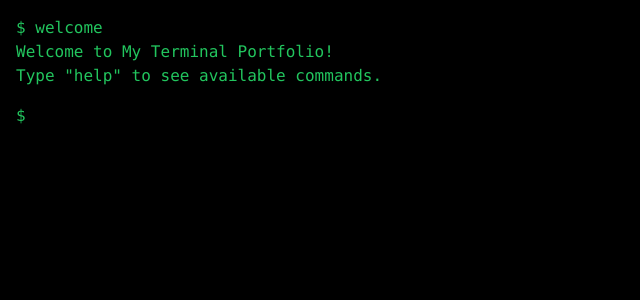
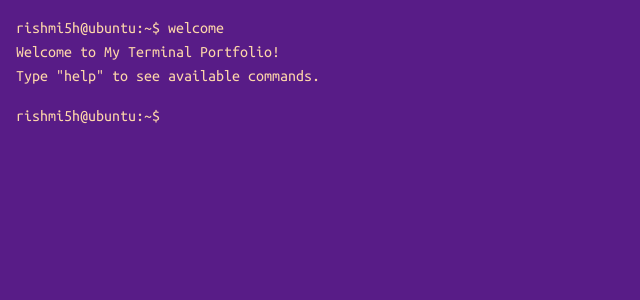
Before and after one commit to rishmi5h/terminal, a React (Vite) app: page / in a window 1280 px wide. Shown: the top 300 px of the page, without its empty margins (0-640 px from the left). Built offline with nearby package versions, Linux system fonts and the light colour scheme.

Commit message:
Update App.tsx

```diff
--- a/src/App.tsx
+++ b/src/App.tsx
@@ -1,14 +1,39 @@
-import React, { useState } from 'react';
+import React, { useEffect, useState } from 'react';
 import Terminal from './components/Terminal.tsx';
 import { Theme, themes } from './components/Themes.tsx';
+
+function getDefaultTheme(): keyof typeof themes {
+  const userAgent = window.navigator.userAgent.toLowerCase();
+  if (userAgent.includes('mac')) {
+    return 'mac-terminal';
+  }
+  if (userAgent.includes('win')) {
+    return 'windows-cmd';
+  }
+  if (userAgent.includes('linux')) {
+    return 'ubuntu';
+  }
+  return 'default';
+}
 
 function App() {
   const [theme, setTheme] = useState<Theme>(() => {
     const savedTheme = localStorage.getItem('theme');
-    return savedTheme && themes[savedTheme as keyof typeof themes]
-      ? themes[savedTheme as keyof typeof themes]
-      : themes.default;
+    if (savedTheme && themes[savedTheme as keyof typeof themes]) {
+      return themes[savedTheme as keyof typeof themes];
+    }
+    const defaultTheme = getDefaultTheme();
+    return themes[defaultTheme];
   });
+
+  useEffect(() => {
+    const currentThemeName = Object.keys(themes).find(
+      (key) => themes[key as keyof typeof themes] === theme,
+    );
+    if (currentThemeName) {
+      localStorage.setItem('theme', currentThemeName);
+    }
+  }, [theme]);
 
   return <Terminal theme={theme} setTheme={setTheme} />;
 }
```
